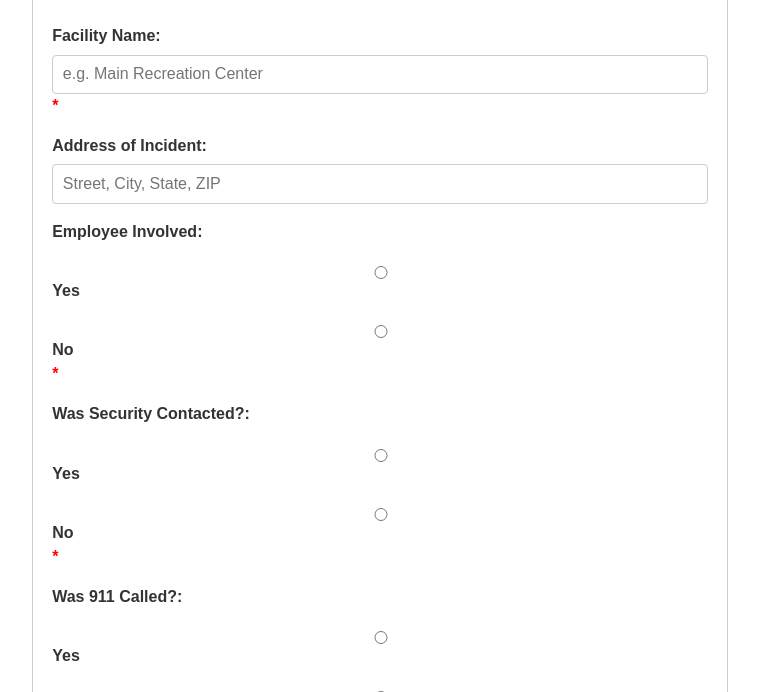
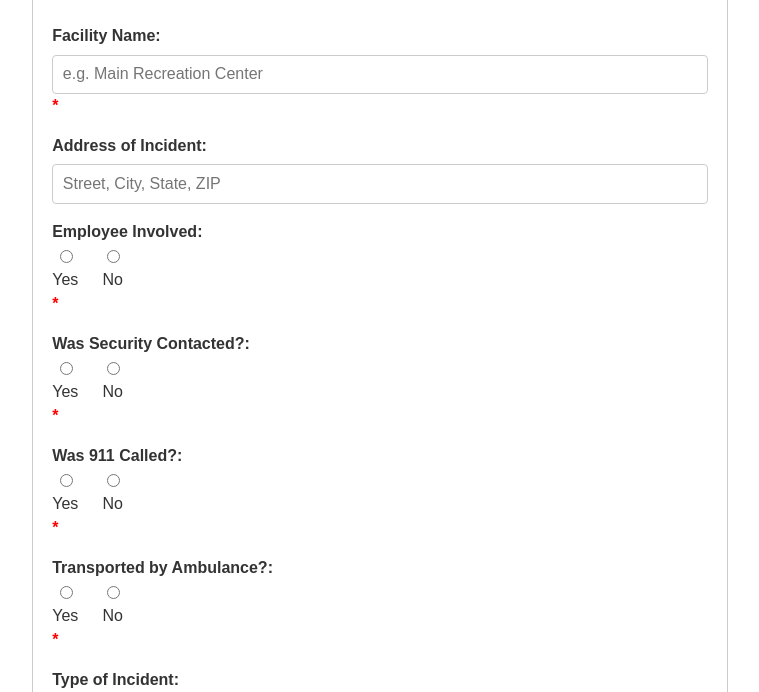
Before and after one commit to aidan138/incident-report-app, a Python web app: template app/templates/review_incident.html in a window 1280 px wide. Shown: the part 1290-1982 px from the top of the page, without its empty margins (2-761 px from the left). Run offline with Jinja, Linux system fonts and the light colour scheme; the template is opened without the code that fills it, so the values that code supplies are empty.

Commit message:
Made all Yes/No inline

```diff
--- a/app/templates/review_incident.html
+++ b/app/templates/review_incident.html
@@ -90,6 +90,21 @@
     .hidden {
       display: none;
     }
+
+    .radio-inline {
+      display: flex;
+      gap: 1.5em;  /* space between Yes and No */
+      align-items: center;
+    }
+
+    .radio-inline label {
+      font-weight: normal; /* don’t make Yes/No bold */
+      margin: 0;
+      display: flex;
+      align-items: center;
+      gap: 0.3em;
+    }
+
   </style>
 </head>
 <body>
@@ -153,7 +168,7 @@
       </label>
 
       <label class="required">Employee Involved:
-        <div>
+        <div class="radio-inline">
           <label>
             <input type="radio" name="was_employee_involved" value="YES"
               {% if incident.was_employee_involved == 'YES' %}checked{% endif %} required> Yes
@@ -166,7 +181,7 @@
       </label>
 
       <label class="required">Was Security Contacted?:
-        <div>
+        <div class="radio-inline">
           <label>
             <input type="radio" name="was_security_contacted" value="YES"
               {% if incident.was_security_contacted == 'YES' %}checked{% endif %} required> Yes
@@ -179,7 +194,7 @@
       </label>
 
       <label class="required">Was 911 Called?:
-        <div>
+        <div class="radio-inline">
           <label>
             <input type="radio" name="was_911_contacted" value="YES"
               {% if incident.was_911_contacted == 'YES' %}checked{% endif %} required> Yes
@@ -192,7 +207,7 @@
       </label>
 
       <label class="required">Transported by Ambulance?:
-        <div>
+        <div class="radio-inline">
           <label>
             <input type="radio" name="was_transported_ambulance" value="YES"
               {% if incident.was_transported_ambulance == 'YES' %}checked{% endif %} required> Yes
```
Also changed, not shown: 1 other file.
